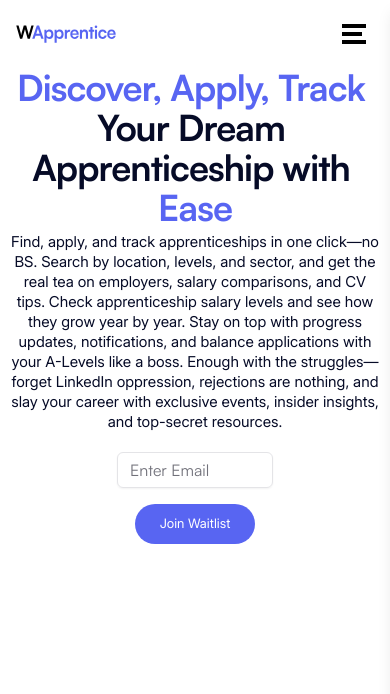
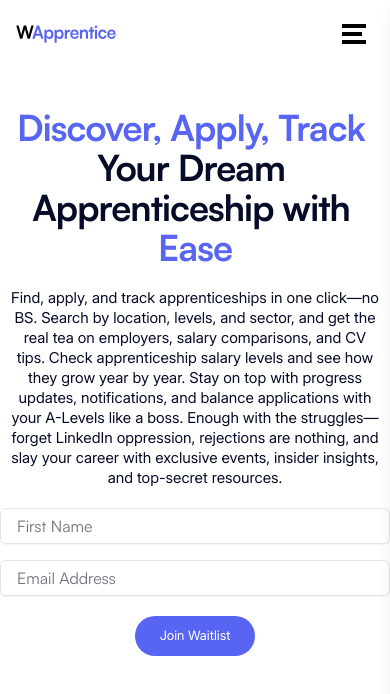
Before and after one commit to tobilobasalawu/WApprentice, a Next.js app: page / in a window 390 px wide. Shown: the top 694 px of the page. Built offline with nearby package versions, Linux system fonts and the light colour scheme.

Commit message:
figured out the responsiveness

```diff
--- a/src/app/globals.css
+++ b/src/app/globals.css
@@ -72,6 +72,7 @@ body {
   text-align: center;
   font-family: 'Inter', 'Arial', 'sans-serif'; /* Ensure you have the Inter font imported */
   font-size: 15px;
+  margin-top: 20px;
 }
 
 
--- a/src/components/Hero.tsx
+++ b/src/components/Hero.tsx
@@ -3,7 +3,7 @@ import Button from "./Button";
 
 export default function Hero() {
   return (
-  <div className="max-w-5xl mx-auto text-center">
+  <div className="max-w-5xl mx-auto text-center mt-10">
       <div className="flex flex-wrap justify-center">
         <h2 className="text-4xl sm:text-5xl md:text-6xl font-bold tracking-tight">
           <span className="block sm:inline mr-2 text-[var(--special)]">Discover, Apply, Track </span>
@@ -12,14 +12,16 @@ export default function Hero() {
         </h2>
       </div>
 
-      <p className="paragraph-hero text-center mt-1 text-sm px-2">
+      <p className="paragraph-hero text-center text-sm px-2">
         Find, apply, and track apprenticeships in one click—no BS. Search by location, levels, and sector, and get the real tea on employers, salary comparisons, and CV tips. Check apprenticeship salary levels and see how they grow year by year. Stay on top with progress updates, notifications, and balance applications with your A-Levels like a boss. Enough with the struggles—forget LinkedIn oppression, rejections are nothing, and slay your career with exclusive events, insider insights, and top-secret resources.
       </p>
 
-      <div className='flex flex-col sm:flex-row items-center justify-center space-y-4 sm:space-y-0 sm:space-x-4 mt-5 w-full'>
-        <Input placeholder="Enter Email" className="w-[40vw]" />
-        <Button type={'secondary'} text={'Join Waitlist'} />
+      <div className='flex flex-col sm:flex-row items-center justify-center space-y-4 sm:space-y-0 sm:space-x-4 mt-5 mb-5 w-full'>
+        <Input placeholder="First Name" className="w-full px-4 py-3" />
+        <Input placeholder="Email Address" className="w-full px-4 py-3" />
       </div>
+
+      <Button type={'secondary'} text={'Join Waitlist'}/>
 
     </div>
   );
```
